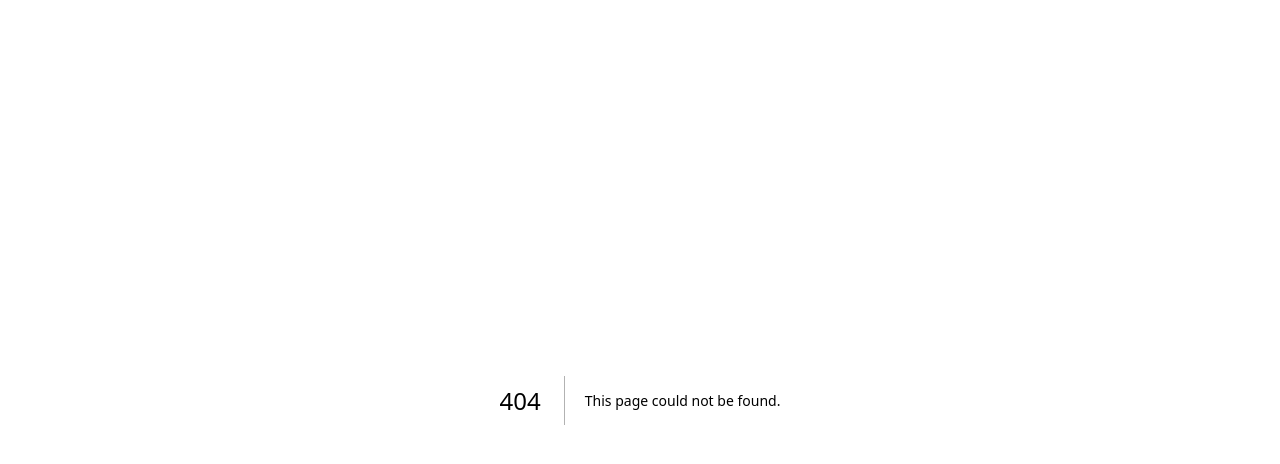
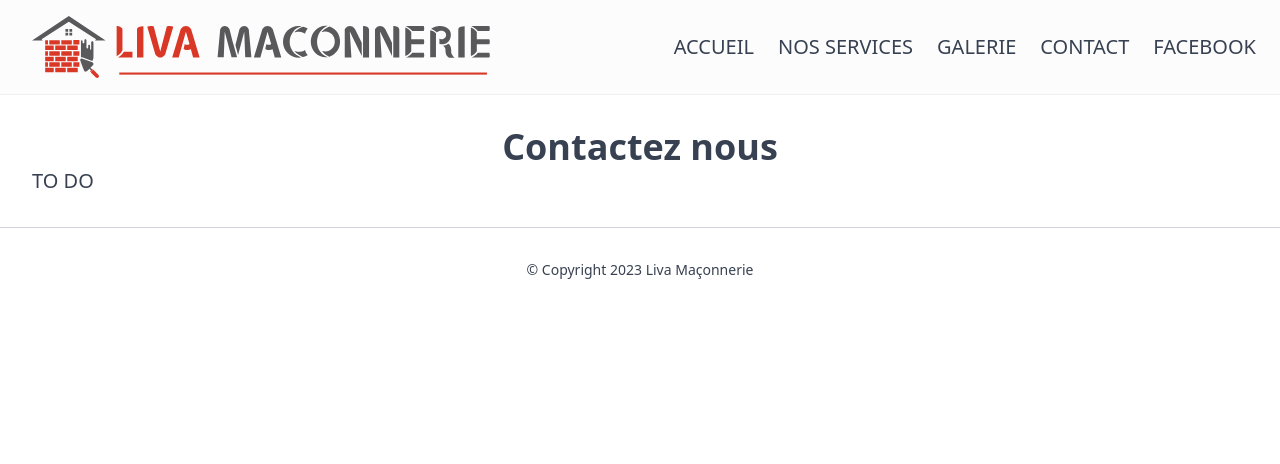
Before and after one commit to jordanlepera/liva, a Next.js app: page /contact in a window 1280 px wide. Before the commit this address had no page. Shown: the top 464 px of the page. Built offline with nearby package versions, Linux system fonts and the light colour scheme.

Commit message:
feat(contact.tsx): create empty contact page

```diff
--- /dev/null
+++ b/src/pages/contact.tsx
@@ -0,0 +1,17 @@
+import { Meta } from '@/layouts/Meta';
+import { Main } from '@/templates/Main';
+
+const Contact = () => (
+  <Main
+    meta={<Meta title="Contactez nous" description="Formulaire de contact" />}
+  >
+    <div className="relative p-8">
+      <h1 className="w-full text-center text-xl font-bold md:text-4xl">
+        Contactez nous
+      </h1>
+      TO DO
+    </div>
+  </Main>
+);
+
+export default Contact;
```
